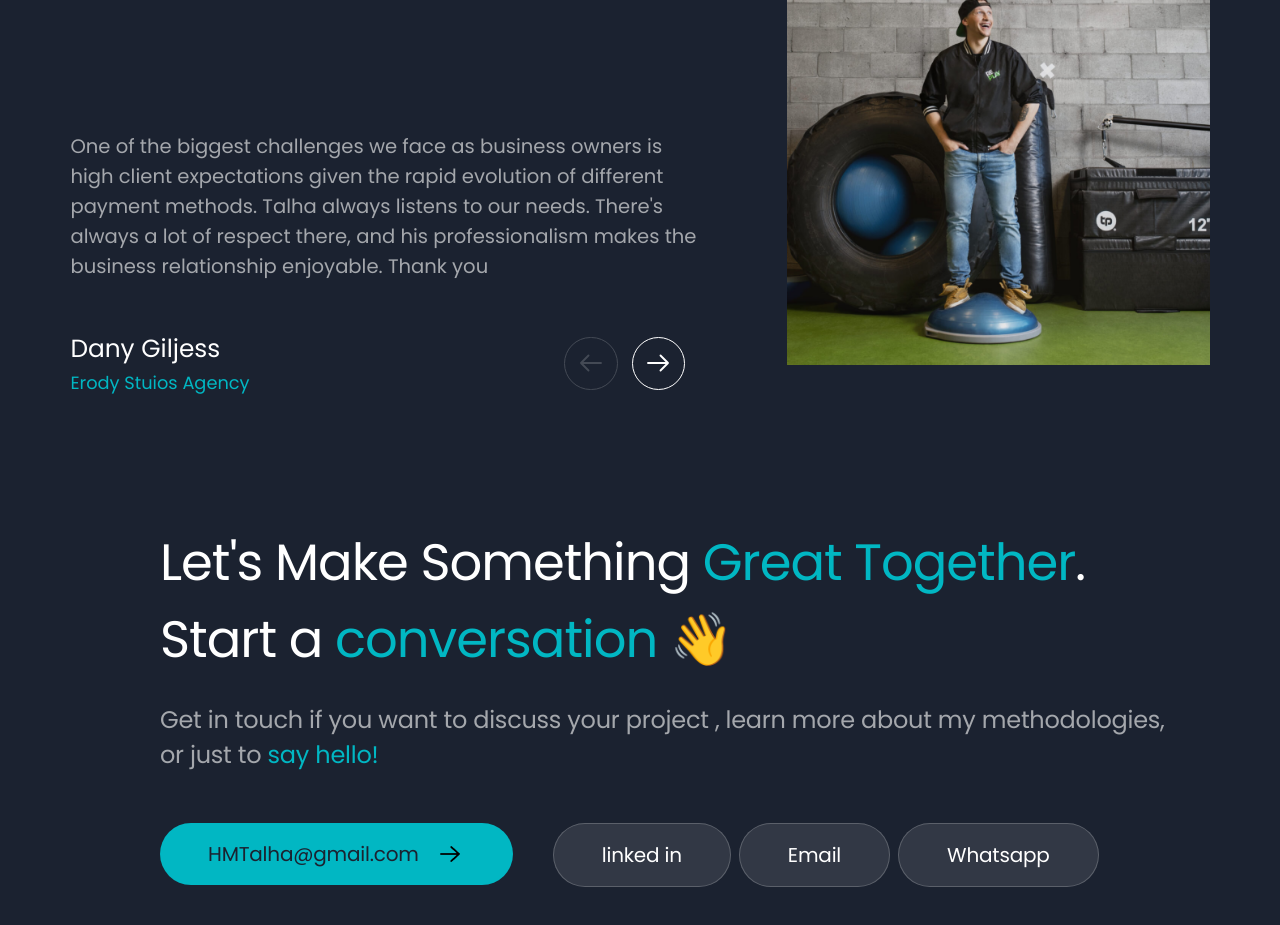
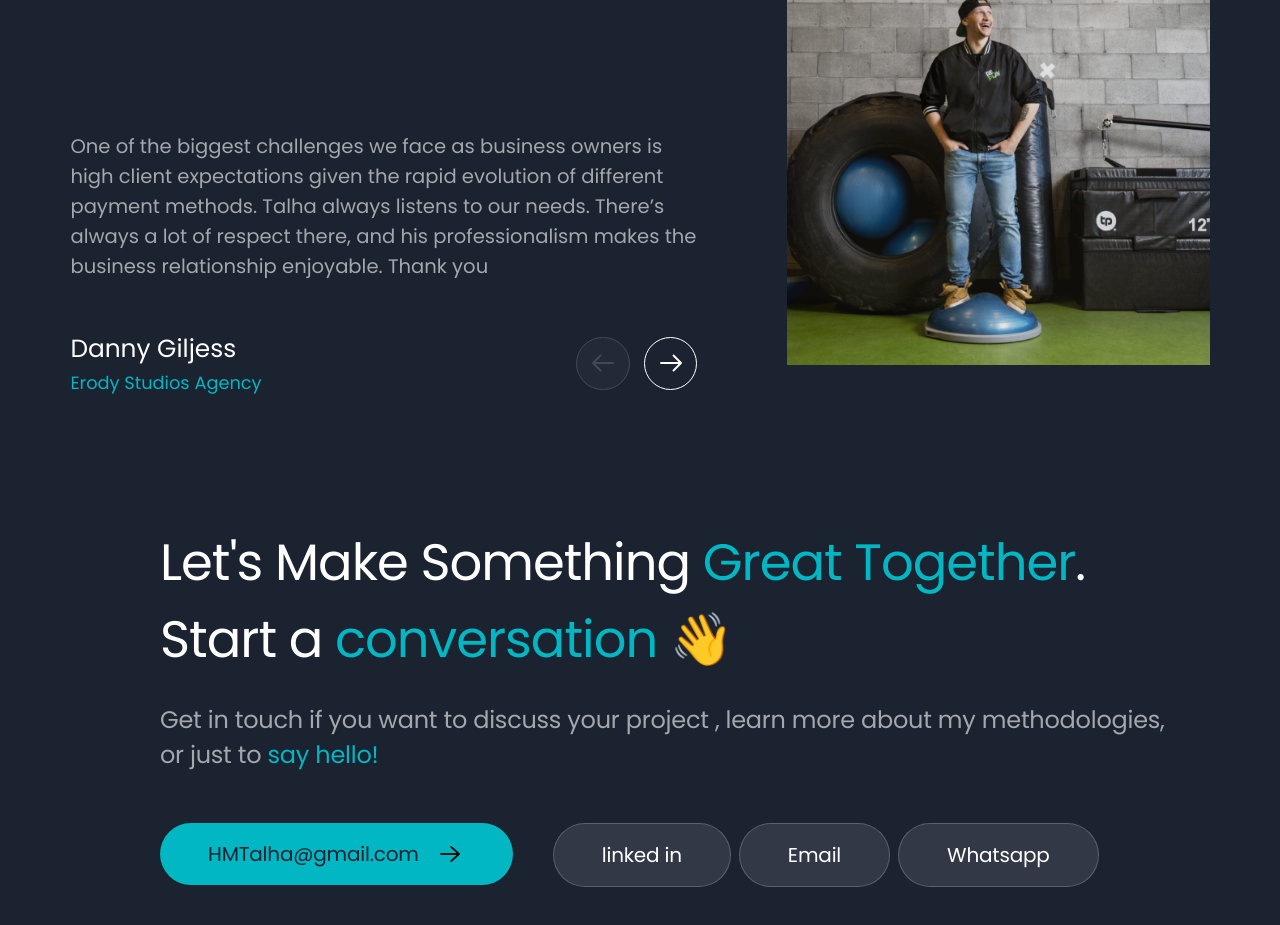
Before and after one commit to usersyedsaad/FinalProjectMHTalha, a React (Vite) app: page / in a window 1280 px wide. Shown: the part 5520-6445 px from the top of the page. Built offline with nearby package versions, Linux system fonts and the light colour scheme.

Commit message:
added some reviews

```diff
--- a/src/Components/Reviews/Reviews.jsx
+++ b/src/Components/Reviews/Reviews.jsx
@@ -1,11 +1,32 @@
-import React from 'react'
+import React, { useState } from 'react'
 import styles from './Reviews.module.css'
 import Danny from '../../assets/Reviews/Danny.png'
 import leftArrow from '../../assets/Reviews/ArrowReverse.svg';
 import rightArrow from '../../assets/Reviews/ArrowForward.svg';
+
 const Reviews = () => {
+  // Sample data to simulate review items
+  const reviews = [
+    { name: 'Danny Giljess', review: 'One of the biggest challenges we face as business owners is high client expectations given the rapid evolution of different payment methods. Talha always listens to our needs. There’s always a lot of respect there, and his professionalism makes the business relationship enjoyable. Thank you' },
+    { name: 'John Doe', review: 'The professionalism makes the relationship enjoyable...' },
+    { name: 'Jane Smith', review: 'A pleasure working with Talha, very responsive...' },
+  ];
+
+  const [currentIndex, setCurrentIndex] = useState(0);
+
+  const hasNext = currentIndex < reviews.length - 1;
+  const hasPrev = currentIndex > 0;
+
+  const goNext = () => {
+    if (hasNext) setCurrentIndex(currentIndex + 1);
+  };
+
+  const goPrev = () => {
+    if (hasPrev) setCurrentIndex(currentIndex - 1);
+  };
+
   return (
-    <section id='resources' className={styles.reviewsSection}>
+    <section id="resources" className={styles.reviewsSection}>
       <div className={styles.wantToSeeMore}>
         <h4>Want to see more?</h4>
         <p>Reach out to me <span className={styles.highlight}>HMTalha@gmail.com</span></p>
@@ -14,23 +35,37 @@ const Reviews = () => {
         <div className={styles.textContent}>
           <h4>Read what our clients have to say?</h4>
           <div className={styles.reviewContent}>
-            <div className={styles.review}><p>One of the biggest challenges we face as business owners is high client expectations given the rapid evolution of different payment methods. Talha always listens to our needs. There&apos;s always a lot of respect there, and his professionalism makes the business relationship enjoyable. Thank you</p></div>
+            <div className={styles.review}>
+              <p>{reviews[currentIndex].review}</p>
+            </div>
             <div className={styles.lowerSection}>
               <div className={styles.brandSection}>
-                <h5>Dany Giljess</h5>
-                <p>Erody Stuios Agency</p>
+                <h5>{reviews[currentIndex].name}</h5>
+                <p>Erody Studios Agency</p>
               </div>
               <div className={styles.buttonsDiv}>
-                <button className={styles.leftButton}><img src={leftArrow} alt="Left Arrow" /></button>
-                <button className={styles.rightButton}><img src={rightArrow} alt="Right Arrow" /></button>
+                <button
+                  className={hasPrev ? styles.leftButton : `${styles.leftButton} ${styles.disabled}`}
+                  onClick={goPrev}
+                  disabled={!hasPrev}  // Disable the left button if no previous data
+                >
+                  <img src={leftArrow} alt="Left Arrow" />
+                </button>
+                <button
+                  className={hasNext ? styles.rightButton : `${styles.rightButton} ${styles.disabled}`}
+                  onClick={goNext}
+                  disabled={!hasNext}  // Disable the right button if no next data
+                >
+                  <img src={rightArrow} alt="Right Arrow" />
+                </button>
               </div>
             </div>
           </div>
         </div>
-        <div className={styles.imageDiv}><img className={styles.Image} src={Danny} alt="Danny Giljess"/></div>
+        <div className={styles.imageDiv}><img className={styles.Image} src={Danny} alt="Danny Giljess" /></div>
       </div>
     </section>
-  )
-}
+  );
+};
 
-export default Reviews
+export default Reviews;
--- a/src/Components/Reviews/Reviews.module.css
+++ b/src/Components/Reviews/Reviews.module.css
@@ -117,29 +117,37 @@
   display: flex;
   gap: clamp(8px, 1.11vw, 16px);
 }
-
-.leftButton {
+.leftButton, .rightButton {
   width: clamp(40px, 4.17vw, 60px);
   height: clamp(40px, 4.17vw, 60px);
   flex-shrink: 0;
-  border: 1px solid #444A55;
+  border: 1px solid #777;
   background: transparent;
   border-radius: 50%;
   display: flex;
   align-items: center;
   justify-content: center;
+  transition: all 0.3s ease;
+}
+
+.leftButton:hover, .rightButton:hover {
+  border-color: #01B7C3;
+  background-color: rgba(1, 183, 195, 0.1);
+}
+
+.disabled {
+  border-color: #444A55; /* Make the border dull */
+  background-color: rgba(68, 74, 85, 0.2); /* Subtle dull background */
+  cursor: not-allowed; /* Change cursor to show it's disabled */
 }
 
 .rightButton {
-  width: clamp(40px, 4.17vw, 60px);
-  height: clamp(40px, 4.17vw, 60px);
-  flex-shrink: 0;
   border: 1px solid white;
-  background: transparent;
-  border-radius: 50%;
-  display: flex;
-  align-items: center;
-  justify-content: center;
+}
+
+.rightButton:hover {
+  border-color: #01B7C3;
+  background-color: rgba(1, 183, 195, 0.1);
 }
 
 .Image{
```
